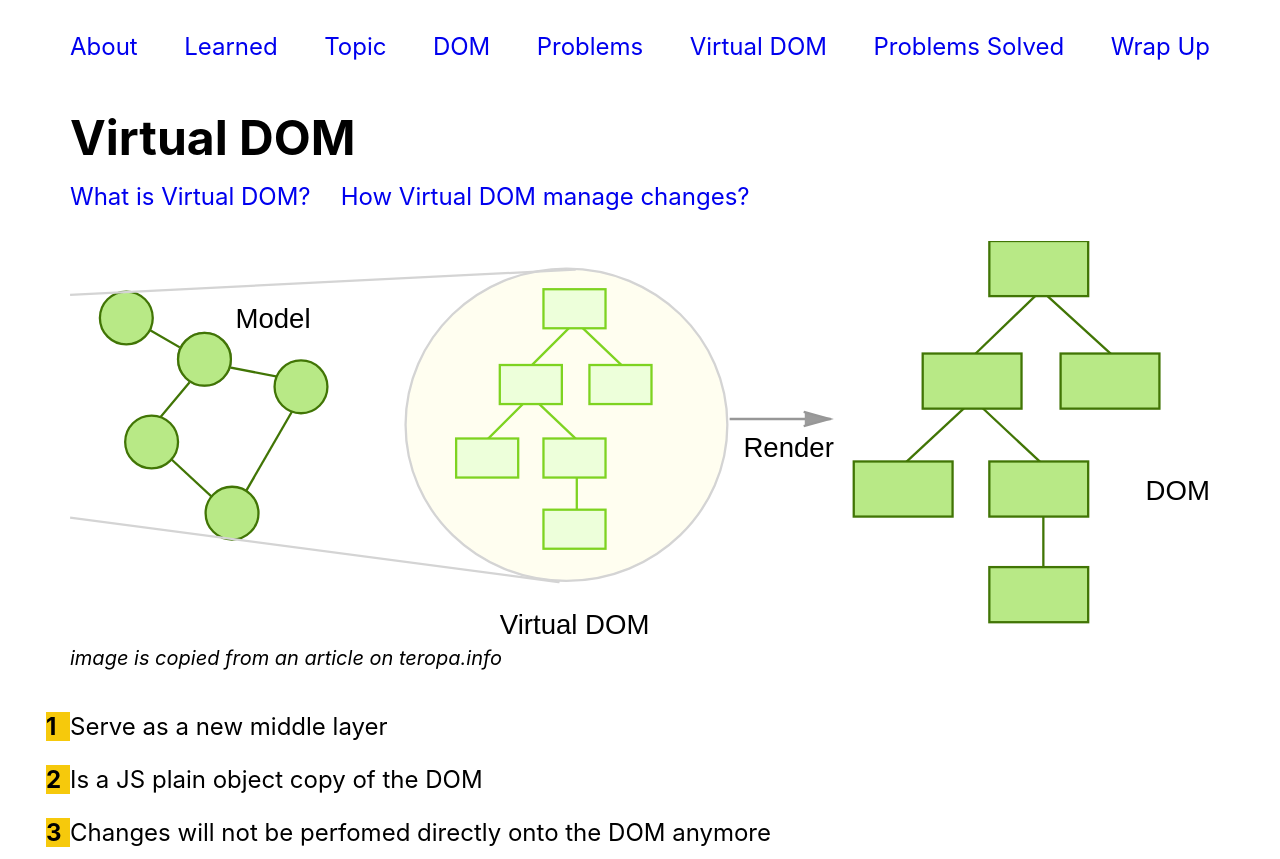
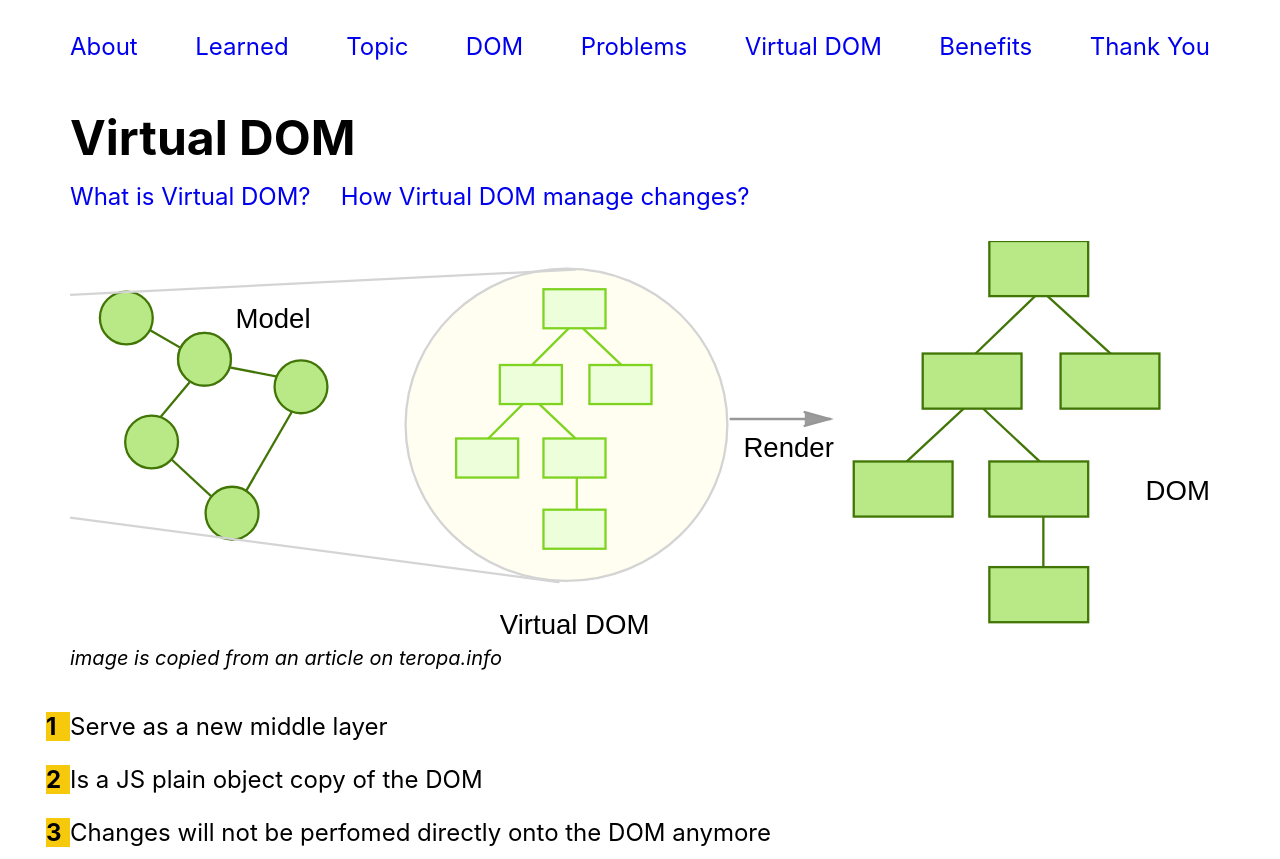
Before and after one commit to nhantran3395/eea-demo-virtual-dom-nhan-tran, a React (Create React App) app: page /virtualdom in a window 1280 px wide. Built offline with nearby package versions, Linux system fonts and the light colour scheme.

Commit message:
feat: change page name to benefits & thank you. add contents

```diff
--- a/src/App.tsx
+++ b/src/App.tsx
@@ -5,10 +5,10 @@ import AboutPage from './pages/AboutPage';
 import DomPage from './pages/DomPage';
 import LearnedPage from './pages/LearnedPage';
 import ProblemPage from './pages/ProblemPage';
-import ProblemSolvedPage from './pages/ProblemSolvedPage';
+import BenefitPage from './pages/BenefitPage';
 import TopicPage from './pages/TopicPage';
 import VirtualDomPage from './pages/VirtualDomPage';
-import WrapUpPage from './pages/WrapUpPage';
+import ThankYouPage from './pages/ThankYouPage';
 
 export default function App() {
   return (
@@ -35,10 +35,10 @@ export default function App() {
               <Link to="/virtualdom">Virtual DOM</Link>
             </li>
             <li>
-              <Link to="/problemsolved">Problems Solved</Link>
+              <Link to="/benefit">Benefits</Link>
             </li>
             <li>
-              <Link to="/wrapup">Wrap Up</Link>
+              <Link to="/thankyou">Thank You</Link>
             </li>
           </ul>
         </nav>
@@ -64,11 +64,11 @@ export default function App() {
           <Route path="/virtualdom">
             <VirtualDomPage />
           </Route>
-          <Route path="/problemsolved">
-            <ProblemSolvedPage />
+          <Route path="/benefit">
+            <BenefitPage />
           </Route>
-          <Route path="/wrapup">
-            <WrapUpPage />
+          <Route path="/thankyou">
+            <ThankYouPage />
           </Route>
         </Switch>
       </Layout>
--- /dev/null
+++ b/src/pages/BenefitPage.tsx
@@ -0,0 +1,20 @@
+function BenefitPage() {
+  return (
+    <div>
+      <h1>Benefits</h1>
+      <div>
+        Clever approach as it minimises the number of changes in the actual
+        physical DOM nodes.
+      </div>
+
+      {/* <ul>
+        <li>
+          Clever as it minimises the number of changes in the actual physical
+          DOM nodes
+        </li>
+      </ul> */}
+    </div>
+  );
+}
+
+export default BenefitPage;
--- a/src/pages/ProblemSolvedPage.tsx
+++ /dev/null
@@ -1,12 +0,0 @@
-function ProblemSolvedPage() {
-  return (
-    <div>
-      <h1>Problems Solved</h1>
-      <ul>
-        <li>Only update the parts that needed to be updated</li>
-      </ul>
-    </div>
-  );
-}
-
-export default ProblemSolvedPage;
--- /dev/null
+++ b/src/pages/ThankYouPage.tsx
@@ -0,0 +1,15 @@
+function ThankYouPage() {
+  return (
+    <div
+      style={{
+        height: '80vh',
+        display: 'flex',
+        justifyContent: 'center',
+        alignItems: 'center',
+      }}>
+      <h1 id="highlighted-big-heading">Thanks for your listening.</h1>;
+    </div>
+  );
+}
+
+export default ThankYouPage;
--- a/src/pages/WrapUpPage.tsx
+++ /dev/null
@@ -1,5 +0,0 @@
-function WrapUpPage() {
-  return <h1>Wrap Up</h1>;
-}
-
-export default WrapUpPage;
```
